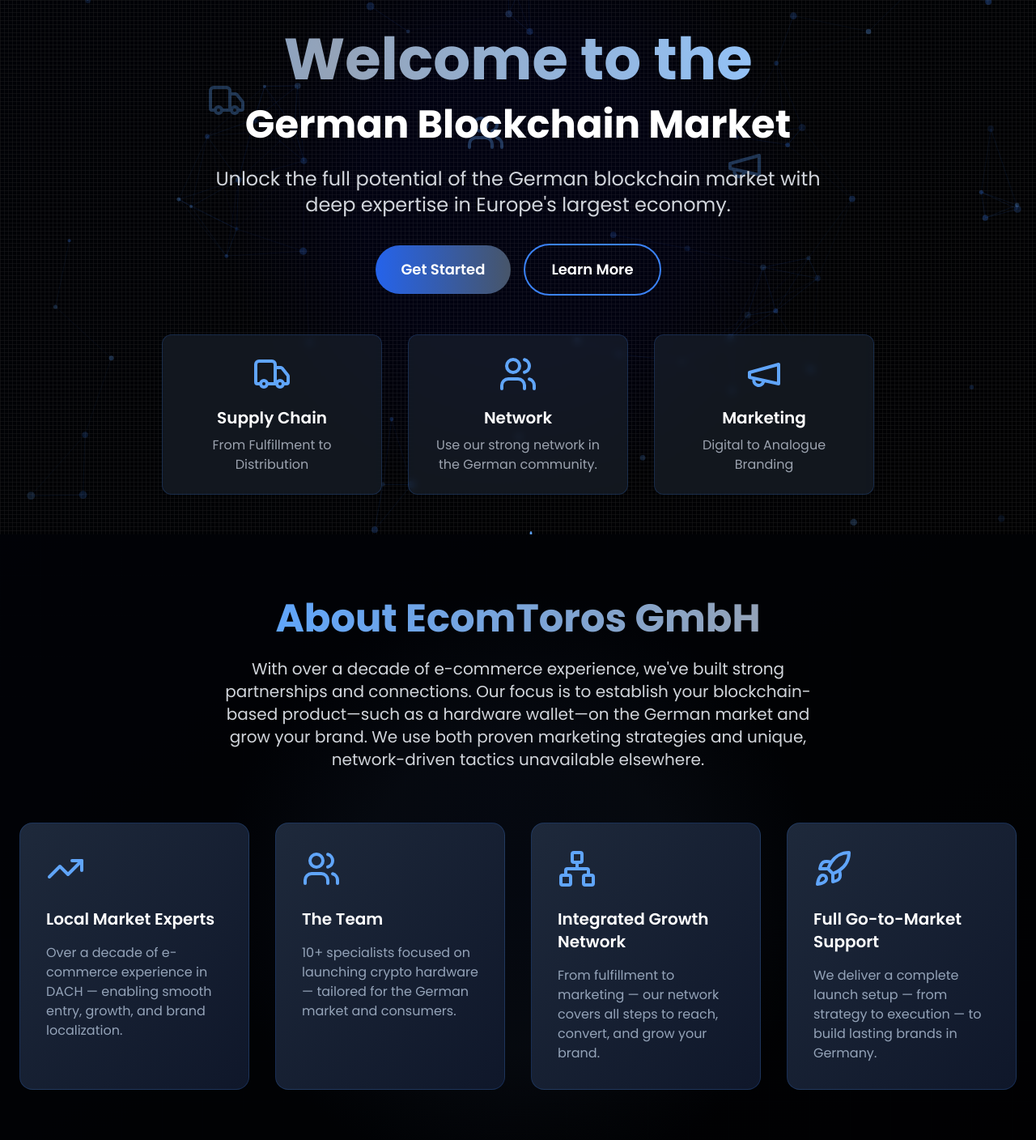
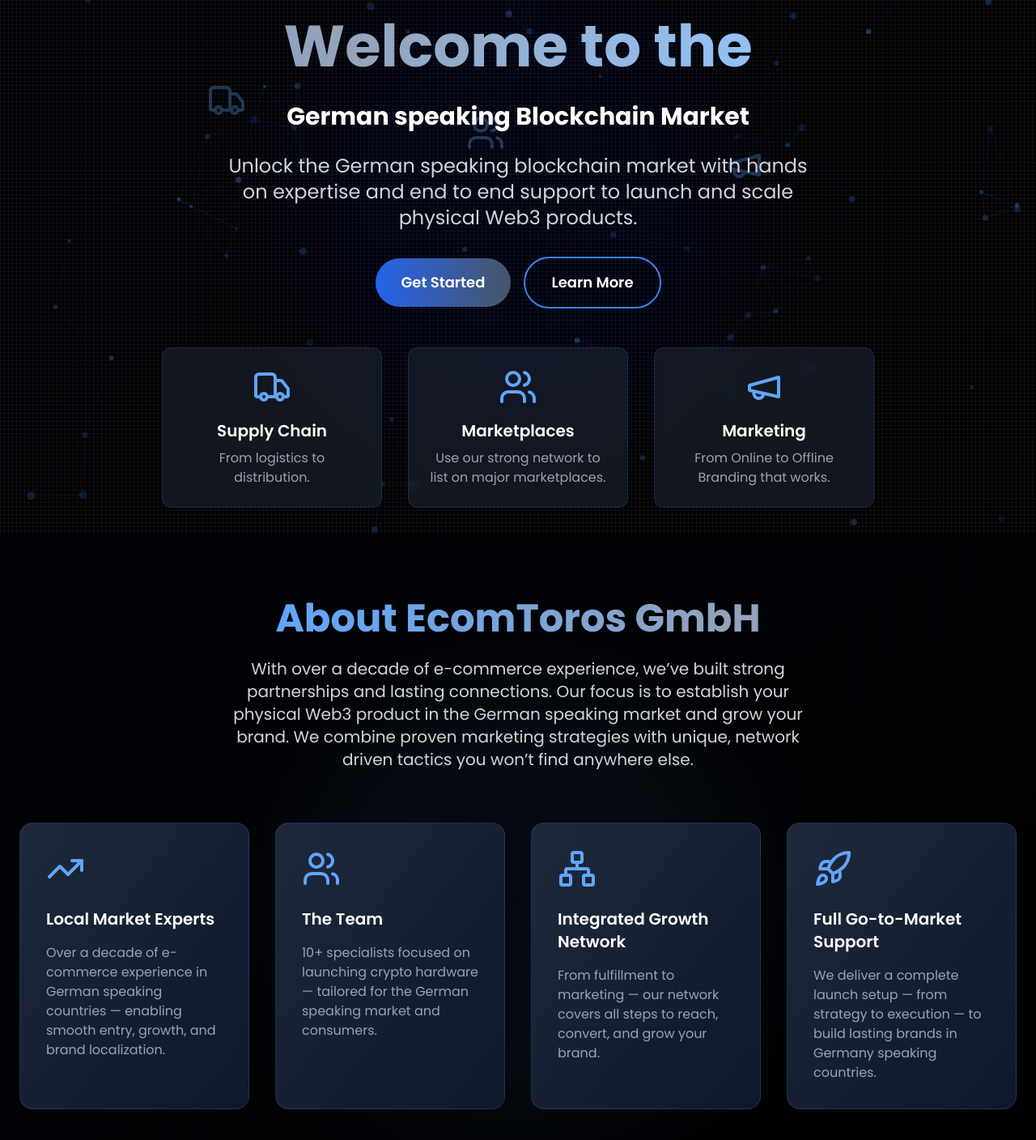
Before and after one commit to KevinRegenfelder/ecomtoros.com_new, a React (Vite) app: page / in a window 1280 px wide. Shown: the part 140-1548 px from the top of the page at 81% size. Built offline with nearby package versions, Linux system fonts and the light colour scheme.

Commit message:
Update website content and remove terms/privacy policy

```diff
--- a/src/components/About.tsx
+++ b/src/components/About.tsx
@@ -38,12 +38,12 @@ const About = () => {
     {
       icon: TrendingUp,
       title: 'Local Market Experts',
-      description: 'Over a decade of e-commerce experience in DACH — enabling smooth entry, growth, and brand localization.'
+      description: 'Over a decade of e-commerce experience in German speaking countries — enabling smooth entry, growth, and brand localization.'
     },
     {
       icon: Users,
       title: 'The Team',
-      description: '10+ specialists focused on launching crypto hardware — tailored for the German market and consumers.'
+      description: '10+ specialists focused on launching crypto hardware — tailored for the German speaking market and consumers.'
     },
     {
       icon: Network,
@@ -53,7 +53,7 @@ const About = () => {
     {
       icon: Rocket,
       title: 'Full Go-to-Market Support',
-      description: 'We deliver a complete launch setup — from strategy to execution — to build lasting brands in Germany.'
+      description: 'We deliver a complete launch setup — from strategy to execution — to build lasting brands in Germany speaking countries.'
     }
   ];
 
@@ -89,9 +89,9 @@ const About = () => {
             </span>
           </h2>
           <p className="text-base sm:text-lg md:text-xl text-gray-300 max-w-3xl mx-auto leading-relaxed px-2">
-            With over a decade of e-commerce experience, we've built strong partnerships and connections.
-            Our focus is to establish your blockchain-based product—such as a hardware wallet—on the German market and grow your brand.
-            We use both proven marketing strategies and unique, network-driven tactics unavailable elsewhere.
+          With over a decade of e-commerce experience, we’ve built strong partnerships and lasting connections.
+          Our focus is to establish your physical Web3 product in the German speaking market and grow your brand.
+          We combine proven marketing strategies with unique, network driven tactics you won’t find anywhere else.
           </p>
         </div>
 
@@ -128,8 +128,8 @@ const About = () => {
           <div className="inline-flex items-center space-x-2 px-4 sm:px-6 py-2 sm:py-3 bg-gradient-to-r from-primary-600/20 to-secondary-600/20 rounded-full border border-primary-500/30">
             <span className="w-2 h-2 sm:w-3 sm:h-3 bg-primary-400 rounded-full animate-pulse"></span>
             <span className="text-sm sm:text-base text-secondary-300">
-              <span className="hidden sm:inline">From concept to consumer — powering crypto growth in Germany</span>
-              <span className="sm:hidden">Powering crypto growth in Germany</span>
+              <span className="hidden sm:inline">From concept to consumer — powering crypto growth in Germany speaking countries</span>
+              <span className="sm:hidden">Tailored for Germany speaking countries</span>
             </span>
           </div>
         </div>
--- a/src/components/Header.tsx
+++ b/src/components/Header.tsx
@@ -58,7 +58,7 @@ const Header = () => {
                   EcomToros GmbH
                 </span>
                 <span className="text-xs text-gray-300 -mt-1 font-medium tracking-wide">
-                  Building Brands in Germany
+                  DACH Brand Building
                 </span>
               </div>
             </a>
--- a/src/components/Hero.tsx
+++ b/src/components/Hero.tsx
@@ -76,11 +76,11 @@ const Hero = () => {
               Welcome to the
             </span>
             <br />
-            <span className="text-xl sm:text-2xl md:text-3xl lg:text-5xl text-white">German Blockchain Market</span>
+            <span className="text-lg sm:text-xl md:text-2xl lg:text-3xl text-white">German speaking Blockchain Market</span>
           </h1>
 
           <p className="text-base sm:text-lg md:text-xl lg:text-2xl text-gray-300 mb-6 sm:mb-8 max-w-3xl mx-auto leading-relaxed px-2">
-            Unlock the full potential of the German blockchain market with deep expertise in Europe's largest economy.
+          Unlock the German speaking blockchain market with hands on expertise and end to end support to launch and scale physical Web3 products.
           </p>
 
           <div className="flex flex-col sm:flex-row gap-3 sm:gap-4 justify-center items-center mb-8 sm:mb-12 px-4">
@@ -100,9 +100,9 @@ const Hero = () => {
 
           <div className="grid grid-cols-1 sm:grid-cols-2 lg:grid-cols-3 gap-4 sm:gap-6 lg:gap-8 max-w-4xl mx-auto px-2">
             {[
-              { icon: Truck, title: 'Supply Chain', desc: 'From Fulfillment to Distribution' },
-              { icon: Users, title: 'Network', desc: 'Use our strong network in the German community.' },
-              { icon: Megaphone, title: 'Marketing', desc: 'Digital to Analogue Branding' }
+              { icon: Truck, title: 'Supply Chain', desc: 'From logistics to distribution.' },
+              { icon: Users, title: 'Marketplaces', desc: 'Use our strong network to list on major marketplaces.' },
+              { icon: Megaphone, title: 'Marketing', desc: 'From Online to Offline Branding that works.' }
             ].map(({ icon: Icon, title, desc }, index) => (
               <div
                 key={title}
--- a/src/components/PartnerSlider.tsx
+++ b/src/components/PartnerSlider.tsx
@@ -139,7 +139,7 @@ const PartnerSlider = () => {
             </span>
           </h2>
           <p className="text-base sm:text-lg md:text-xl text-gray-300 max-w-3xl mx-auto leading-relaxed px-2">
-            From marketplaces and marketing to fulfillment — our partner network delivers an all-in-one solution tailored for crypto hardware in the German market.
+            From marketplaces and marketing to fulfillment — our partner network delivers an all in one solution tailored for crypto hardware in the German speaking market.
           </p>
         </div>
 
@@ -267,8 +267,8 @@ const PartnerSlider = () => {
       {/* CTA Section */}
       <div className="mt-16 sm:mt-20 text-center px-4 sm:px-6">
         <div className="inline-block p-6 sm:p-8 rounded-xl sm:rounded-2xl bg-gradient-to-r from-primary-600/20 to-secondary-600/20 backdrop-blur-sm border border-primary-500/30">
-          <h3 className="text-xl sm:text-2xl font-bold mb-3 sm:mb-4 text-white">Ready to Launch in the German Market?</h3>
-          <p className="text-sm sm:text-base text-secondary-300 mb-4 sm:mb-6">Let's bring your crypto hardware or blockchain brand to life — with strategy, speed, and local know-how.</p>
+          <h3 className="text-xl sm:text-2xl font-bold mb-3 sm:mb-4 text-white">Ready to Launch in the German speaking Market?</h3>
+          <p className="text-sm sm:text-base text-secondary-300 mb-4 sm:mb-6">Let's bring your crypto hardware brandto life — with strategy, speed, and local know how.</p>
           <a
             href="#contact"
             className="inline-block px-6 sm:px-8 py-3 sm:py-4 bg-gradient-to-r from-primary-600 to-secondary-600 rounded-full hover:from-primary-700 hover:to-secondary-700 transition-all duration-300 transform hover:scale-105 hover:shadow-lg hover:shadow-primary-500/25 font-semibold text-sm sm:text-base text-white"
--- a/src/components/Services.tsx
+++ b/src/components/Services.tsx
@@ -40,8 +40,8 @@ const Services = () => {
     {
       icon: Code,
       title: 'Performance Marketing',
-      description: 'Data-driven online campaigns tailored for growth across the DACH region.',
-      features: ['Meta Ads', 'Google Ads', 'Newsletter Marketing', 'Marketing Automation'],
+      description: 'Data driven online campaigns tailored for growth across the German speaking regions.',
+      features: ['Meta Ads', 'Google Ads', 'Newsletter Marketing', 'Marketing Automations'],
       color: 'from-primary-500 to-secondary-500'
     },
     {
@@ -54,8 +54,8 @@ const Services = () => {
     {
       icon: Coins,
       title: 'Experiential Marketing',
-      description: 'Real-world exposure for your brand — targeted, creative, and regionally effective.',
-      features: ['Out-of-Home Ads', 'Print Collabs', 'Street Campaigns', 'IRL Activations'],
+      description: 'Real world exposure for your brand — targeted, creative, and regionally effective.',
+      features: ['Out of Home Ads', 'Print Collabs', 'Street Campaigns', 'IRL Activations'],
       color: 'from-primary-400 to-secondary-400'
     },
     {
@@ -73,7 +73,7 @@ const Services = () => {
     {
       icon: Globe,
       title: 'Marketplace Listings',
-      description: 'High-converting, native listings on top EU marketplaces.',
+      description: 'High converting, native listings on top EU marketplaces.',
       features: [
         'Top platforms covered',
         'Native German copy',
@@ -99,32 +99,32 @@ const Services = () => {
   const roadmapSteps = [
     {
       step: '01',
-      title: 'Discovery & Strategy',
-      description: 'We analyze your project and create a tailored go-to-market strategy for the DACH region.',
+      title: 'First Contact',
+      description: 'You find us and get a first impression of our expertise, experience, and track record in bringing physical Web3 products to the German speaking market.',
       status: 'completed'
     },
     {
       step: '02',
-      title: 'Market Research',
-      description: 'Deep dive into the German-speaking market to identify opportunities and target audiences.',
+      title: 'Reach Out',
+      description: 'We carefully review your inquiry to assess whether there’s a strong fit, as we only take on projects where we see real potential and shared ambition.',
       status: 'active'
     },
     {
       step: '03',
-      title: 'Campaign Development',
-      description: 'Create compelling marketing campaigns across multiple channels and platforms.',
+      title: 'Brand Analysis',
+      description: 'We analyze your brand, your goals, and your current positioning to understand what you truly want to achieve in the DACH region.',
       status: 'pending'
     },
     {
       step: '04',
-      title: 'Launch & Execution',
-      description: 'Execute the marketing strategy with real-time optimization and performance tracking.',
+      title: 'Customized Offer',
+      description: 'You receive a tailored proposal outlining different ways to branding your product into the German speaking market – and you choose what fits your vision.',
       status: 'pending'
     },
     {
       step: '05',
-      title: 'Scale & Optimize',
-      description: 'Scale successful campaigns and continuously optimize for maximum ROI and growth.',
+      title: 'Execution & Optimization',
+      description: 'We implement your campaigns, set up everything needed, and continuously optimize to maximize your impact and growth.',
       status: 'pending'
     }
   ];
@@ -219,7 +219,7 @@ const Services = () => {
                 href="/#contact"
                 className="flex items-center text-primary-400 group-hover:text-primary-300 transition-colors duration-300"
               >
-                <span className="text-xs sm:text-sm font-semibold">Learn More</span>
+                <span className="text-xs sm:text-sm font-semibold">And More</span>
                 <ArrowRight className={`w-3 h-3 sm:w-4 sm:h-4 ml-2 transition-transform duration-300 ${
                   hoveredCard === index ? 'translate-x-2' : ''
                 }`} />
@@ -235,11 +235,11 @@ const Services = () => {
           <div className="text-center mb-8 sm:mb-12">
             <h3 className="text-2xl sm:text-3xl md:text-4xl font-bold mb-3 sm:mb-4">
               <span className="bg-gradient-to-r from-primary-400 to-secondary-400 bg-clip-text text-transparent">
-                Our Process
+              How We Work
               </span>
             </h3>
             <p className="text-base sm:text-lg text-secondary-300 max-w-2xl mx-auto px-2">
-              A proven 5-step methodology to launch and scale your crypto hardware in the DACH region
+            A proven 5 step process to launch and scale your crypto hardware across the DACH market — designed to make our collaboration as efficient and focused as possible.
             </p>
           </div>
 
--- a/src/components/Stats.tsx
+++ b/src/components/Stats.tsx
@@ -12,9 +12,9 @@ const Stats = () => {
   });
 
   const finalValues = {
-    projects: 2500000,
+    projects: 2600000,
     clients: 60,
-    lines: 670000,
+    lines: 470000,
     awards: 10
   };
 
@@ -108,7 +108,7 @@ const Stats = () => {
   value: animatedValues.lines,
   suffix: '+',
   label: 'Products Fulfilled',
-  description: 'Delivered via our in-house fulfillment & logistics network',
+  description: 'Delivered via our in house fulfillment & logistics network',
   color: 'from-primary-400 to-secondary-400'
 },
 {
@@ -116,7 +116,7 @@ const Stats = () => {
   value: animatedValues.awards,
   suffix: '+',
   label: 'Team Members',
-  description: 'Cross-functional experts — from engineering to execution',
+  description: 'Cross functional experts — from engineering to execution',
   color: 'from-secondary-400 to-primary-300'
 }
   ];
@@ -150,10 +150,10 @@ const Stats = () => {
               We are pioneers
             </span>
             <br />
-            <span className="text-white">in the Crypto Hardware space</span>
+            <span className="text-white">in the Web3 Hardware space</span>
           </h2>
           <p className="text-base sm:text-lg md:text-xl text-secondary-300 max-w-3xl mx-auto leading-relaxed px-2">
-          We are specialists in crypto hardware and Web3 go-to-market. Our mission is to bring blockchain products to life — accessible, localized, and built to grow in the German-speaking world.
+          We are specialists in crypto hardware and Web3 go to market. Our mission is to bring blockchain products to life — accessible, localized, and built to grow in the German speaking world.
           </p>
         </div>
 
@@ -224,7 +224,7 @@ const Stats = () => {
                   <span className="bg-gradient-to-r from-primary-400 to-secondary-400 bg-clip-text text-transparent text-lg sm:text-xl">we got the whole DACH section for you!</span>
                 </h3>
                 <p className="text-base sm:text-lg text-secondary-300 mt-3 sm:mt-4">
-                  Strong connections across the German-speaking region with strategic positioning in all three countries.
+                  Strong connections across the German speaking region with strategic positioning in all three countries.
                 </p>
               </div>
 
```
Also changed, not shown: src/components/Contact.tsx (+5 -5 lines), src/components/Footer.tsx (+6 -84 lines).
